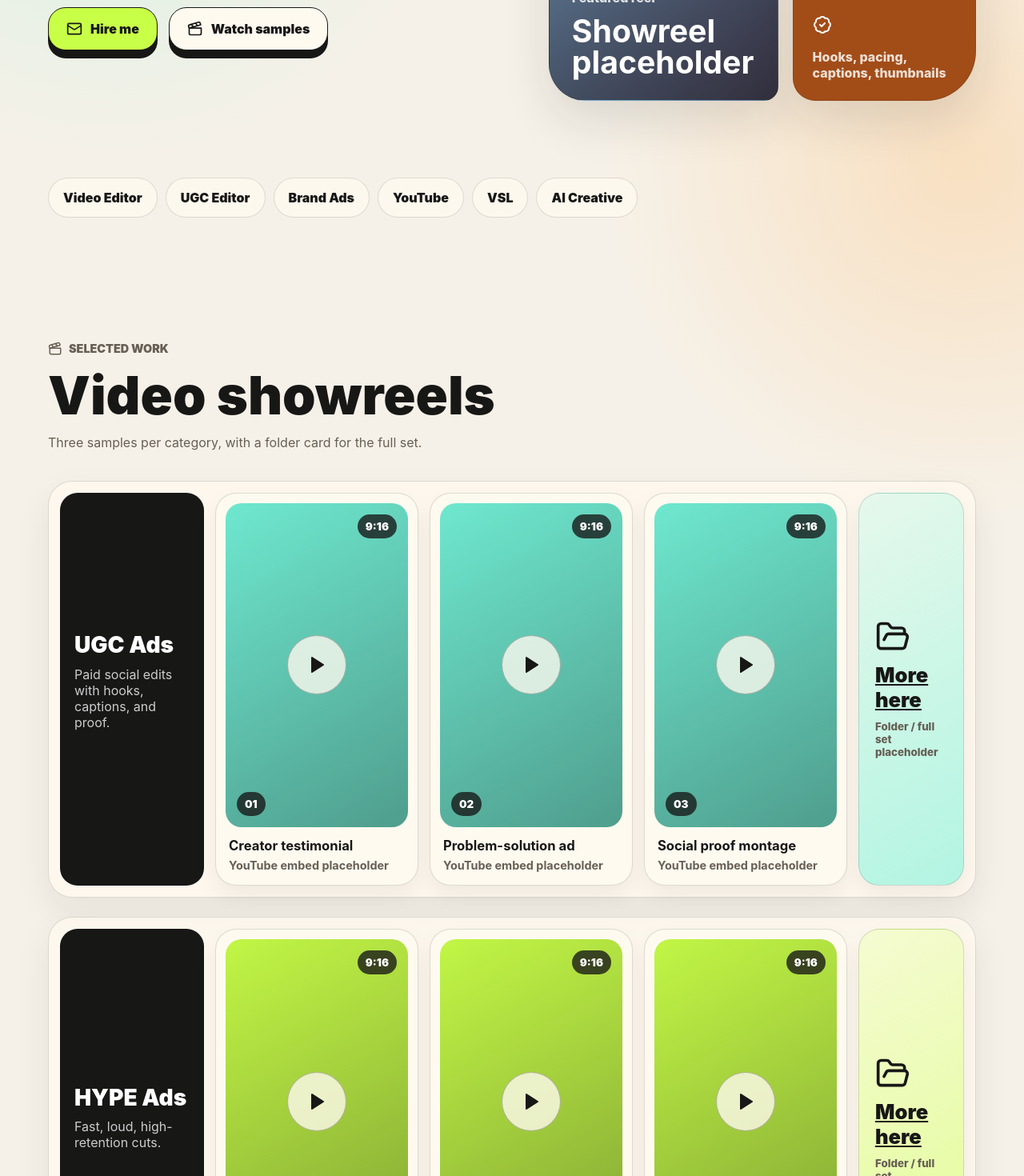
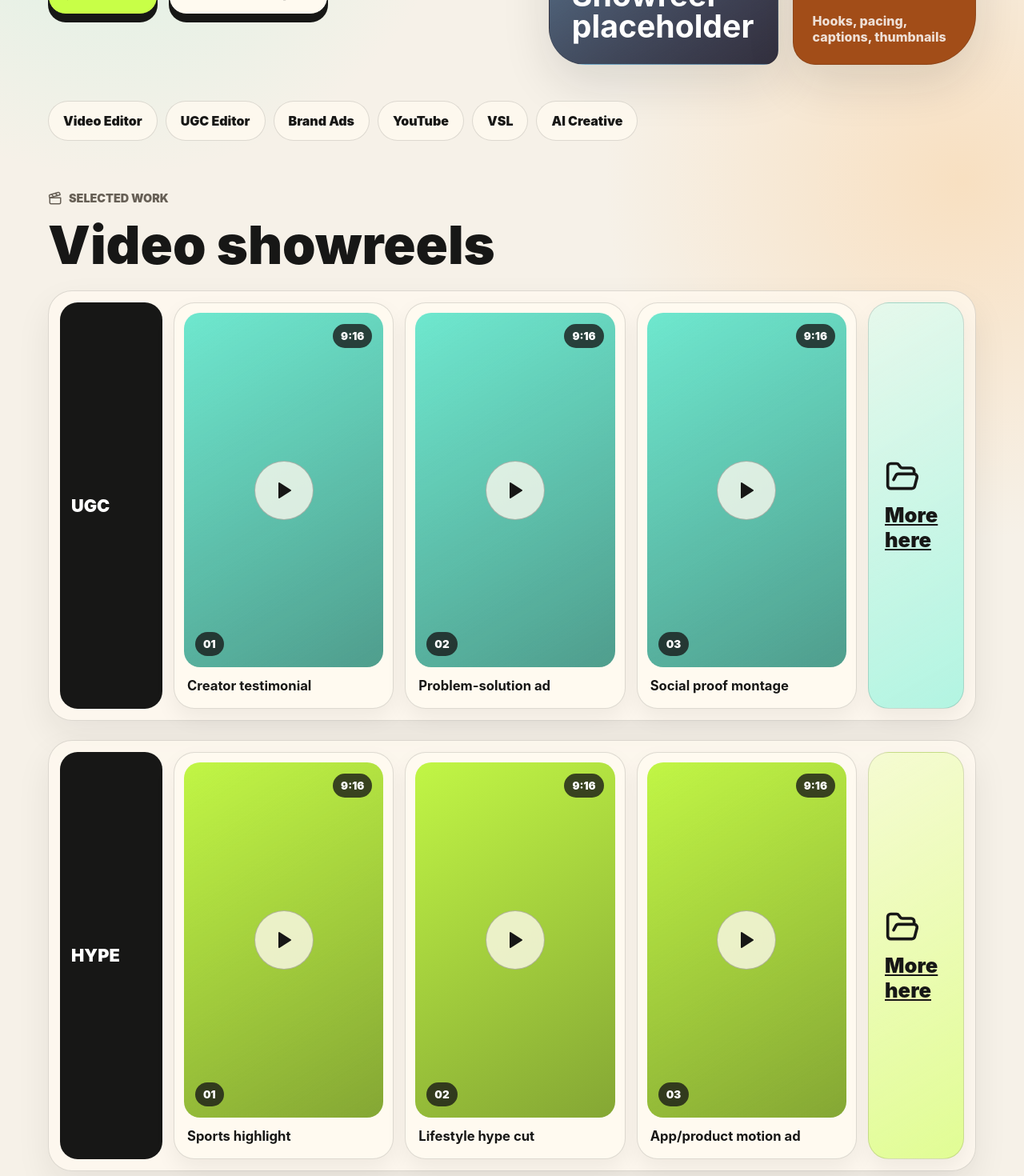
Before and after one commit to xeonshx/portfolio, a React (Vite) app: page / in a window 1280 px wide. Shown: the part 580-2050 px from the top of the page at 80% size. Built offline with nearby package versions, Linux system fonts and the light colour scheme.

Commit message:
Tighten portfolio layout and contact actions

```diff
--- a/src/main.jsx
+++ b/src/main.jsx
@@ -6,6 +6,7 @@ import {
   Clapperboard,
   FolderOpen,
   Mail,
+  MessageCircle,
   Play,
   Sparkles,
 } from 'lucide-react';
@@ -16,28 +17,28 @@ const categories = ['Video Editor', 'UGC Editor', 'Brand Ads', 'YouTube', 'VSL',
 const showreels = [
   {
     title: 'UGC Ads',
-    summary: 'Paid social edits with hooks, captions, and proof.',
+    label: 'UGC',
     accent: 'mint',
     moreUrl: 'https://photos.app.goo.gl/YPPkXLnuWomS3PSTA',
     samples: ['Creator testimonial', 'Problem-solution ad', 'Social proof montage'],
   },
   {
     title: 'HYPE Ads',
-    summary: 'Fast, loud, high-retention cuts.',
+    label: 'HYPE',
     accent: 'lime',
     moreUrl: '#contact',
     samples: ['Sports highlight', 'Lifestyle hype cut', 'App/product motion ad'],
   },
   {
     title: 'Voiceover & Bilingual Ads',
-    summary: 'Voice-led ads with clean subtitles.',
+    label: 'Voiceover',
     accent: 'sky',
     moreUrl: 'https://photos.app.goo.gl/YPPkXLnuWomS3PSTA',
     samples: ['Founder voiceover', 'Bilingual explainer', 'Narrative testimonial'],
   },
   {
     title: 'Video Sales Letter (VSL)',
-    summary: 'One wide VSL slot for long-form sales edits.',
+    label: 'VSL',
     accent: 'orange',
     moreUrl: 'https://photos.app.goo.gl/Fu2JqKmgsPzQyUDR6',
     format: '16:9',
@@ -46,7 +47,7 @@ const showreels = [
   },
   {
     title: 'Podcast & AI Ads',
-    summary: 'Podcast clips and AI-assisted ad concepts.',
+    label: 'Podcast + AI',
     accent: 'pink',
     moreUrl: '#contact',
     samples: ['Podcast clip', 'AI concept ad', 'Talking-head authority edit'],
@@ -75,7 +76,6 @@ function VideoPlaceholder({ label, index, accent, format = '9:16', layout = 'por
         <span className="videoIndex">{String(index + 1).padStart(2, '0')}</span>
       </div>
       <h4>{label}</h4>
-      <p>YouTube embed placeholder</p>
     </article>
   );
 }
@@ -87,8 +87,7 @@ function ShowreelRow({ reel }) {
       id={reel.title.toLowerCase().replaceAll(' ', '-')}
     >
       <div className="reelIntro">
-        <h3>{reel.title}</h3>
-        <p>{reel.summary}</p>
+        <h3>{reel.label}</h3>
       </div>
       <div className="reelGrid">
         {reel.samples.map((sample, index) => (
@@ -104,7 +103,6 @@ function ShowreelRow({ reel }) {
         <a className={`folderCard ${reel.accent}`} href={reel.moreUrl}>
           <FolderOpen size={44} />
           <span>More here</span>
-          <small>Folder / full set placeholder</small>
         </a>
       </div>
     </section>
@@ -139,8 +137,8 @@ function App() {
             <span>AI Creative</span>
           </div>
           <div className="heroActions">
-            <a className="primaryBtn" href="mailto:shafinhaque123456@gmail.com">
-              <Mail size={20} /> Hire me
+            <a className="primaryBtn" href="https://wa.me/60178708152">
+              <MessageCircle size={20} /> Hire me
             </a>
             <a className="secondaryBtn" href="#work">
               <Clapperboard size={20} /> Watch samples
@@ -179,13 +177,35 @@ function App() {
             <Clapperboard size={18} /> Selected work
           </p>
           <h2>Video showreels</h2>
-          <p>Three samples per category, with a folder card for the full set.</p>
         </div>
 
         <div className="showreelStack">
           {showreels.map((reel) => (
             <ShowreelRow key={reel.title} reel={reel} />
           ))}
+        </div>
+      </section>
+
+      <section id="ai-creative" className="aiCreative">
+        <div className="aiCopy">
+          <p className="eyebrow">
+            <Sparkles size={18} /> AI creative
+          </p>
+          <h2>More angles. Faster tests.</h2>
+        </div>
+        <div className="aiGrid">
+          <article>
+            <strong>Hook ideas</strong>
+            <span>More openings to test.</span>
+          </article>
+          <article>
+            <strong>Script routes</strong>
+            <span>Cleaner ad structure.</span>
+          </article>
+          <article>
+            <strong>Visual concepts</strong>
+            <span>References before the edit.</span>
+          </article>
         </div>
       </section>
 
@@ -210,8 +230,11 @@ function App() {
           </p>
           <h2>Send the YouTube links later. The slots are ready.</h2>
         </div>
-        <a className="primaryBtn" href="mailto:shafinhaque123456@gmail.com">
-          shafinhaque123456@gmail.com <ArrowUpRight size={20} />
+        <a className="primaryBtn" href="https://wa.me/60178708152">
+          WhatsApp me <ArrowUpRight size={20} />
+        </a>
+        <a className="secondaryBtn contactEmail" href="mailto:shafinhaque123456@gmail.com">
+          <Mail size={20} /> Email
         </a>
       </section>
     </main>
--- a/src/styles.css
+++ b/src/styles.css
@@ -92,10 +92,10 @@ main {
   grid-template-columns: minmax(0, 0.94fr) minmax(360px, 0.86fr);
   gap: 42px;
   align-items: center;
-  min-height: calc(100vh - 84px);
+  min-height: calc(88vh - 84px);
   width: min(1160px, calc(100% - 32px));
   margin: 0 auto;
-  padding: 68px 0 44px;
+  padding: 54px 0 24px;
 }
 
 .eyebrow {
@@ -294,7 +294,7 @@ h3 {
 
 .categoryRail {
   width: min(1160px, calc(100% - 32px));
-  margin: 0 auto 72px;
+  margin: 0 auto 24px;
   overflow-x: auto;
   padding-bottom: 8px;
 }
@@ -305,6 +305,7 @@ h3 {
 }
 
 .work,
+.aiCreative,
 .clients,
 .contact {
   width: min(1160px, calc(100% - 32px));
@@ -312,9 +313,13 @@ h3 {
   padding: 72px 0;
 }
 
+.work {
+  padding-top: 28px;
+}
+
 .sectionHeader {
   max-width: 930px;
-  margin-bottom: 34px;
+  margin-bottom: 24px;
 }
 
 .sectionHeader p,
@@ -330,7 +335,7 @@ h3 {
 
 .reelRow {
   display: grid;
-  grid-template-columns: 180px minmax(0, 1fr);
+  grid-template-columns: 128px minmax(0, 1fr);
   gap: 14px;
   align-items: stretch;
   padding: 14px;
@@ -345,7 +350,7 @@ h3 {
   min-height: 0;
   flex-direction: column;
   justify-content: center;
-  padding: 18px;
+  padding: 14px;
   border-radius: 22px;
   background: var(--ink);
   color: white;
@@ -357,14 +362,15 @@ h3 {
 }
 
 .reelIntro h3 {
-  margin-bottom: 12px;
-  font-size: clamp(1.65rem, 2.2vw, 2.35rem);
-  line-height: 0.98;
+  margin-bottom: 0;
+  font-size: clamp(1.28rem, 1.7vw, 1.85rem);
+  line-height: 1.02;
+  overflow-wrap: anywhere;
 }
 
 .reelGrid {
   display: grid;
-  grid-template-columns: repeat(3, minmax(180px, 1fr)) minmax(130px, 0.52fr);
+  grid-template-columns: repeat(3, minmax(205px, 1fr)) minmax(120px, 0.42fr);
   gap: 14px;
 }
 
@@ -463,13 +469,6 @@ h3 {
   line-height: 1.15;
 }
 
-.videoCard p {
-  margin: 0 4px 4px;
-  color: var(--muted);
-  font-size: 0.9rem;
-  font-weight: 750;
-}
-
 .folderCard {
   display: flex;
   min-height: 100%;
@@ -486,17 +485,63 @@ h3 {
   text-decoration: underline;
 }
 
-.folderCard small {
-  color: var(--muted);
-  font-weight: 850;
-}
-
 .split {
   display: grid;
   grid-template-columns: 0.7fr 1fr;
   gap: 24px;
   max-width: none;
   align-items: end;
+}
+
+.aiCreative {
+  display: grid;
+  grid-template-columns: 0.72fr 1fr;
+  gap: 18px;
+  align-items: stretch;
+}
+
+.aiCopy,
+.aiGrid article {
+  border: 1px solid var(--line);
+  border-radius: 30px;
+  background: var(--surface);
+  box-shadow: 0 16px 36px rgba(23, 23, 22, 0.07);
+}
+
+.aiCopy {
+  padding: 28px;
+}
+
+.aiCopy h2 {
+  margin-bottom: 0;
+  font-size: clamp(2.4rem, 4.8vw, 5rem);
+}
+
+.aiGrid {
+  display: grid;
+  grid-template-columns: repeat(3, minmax(0, 1fr));
+  gap: 14px;
+}
+
+.aiGrid article {
+  display: flex;
+  min-height: 220px;
+  flex-direction: column;
+  justify-content: flex-end;
+  padding: 22px;
+}
+
+.aiGrid strong {
+  color: var(--brown);
+  font-size: 1.55rem;
+  line-height: 1.05;
+  font-weight: 950;
+}
+
+.aiGrid span {
+  margin-top: 10px;
+  color: var(--muted);
+  font-weight: 800;
 }
 
 .clientGrid {
@@ -538,9 +583,21 @@ h3 {
   color: var(--ink);
 }
 
+.contact .contactEmail {
+  color: white;
+  border-color: white;
+  background: transparent;
+  box-shadow: 0 10px 0 white;
+}
+
+.contact .contactEmail:hover {
+  box-shadow: 0 6px 0 white;
+}
+
 @media (max-width: 1020px) {
   .hero,
   .reelRow,
+  .aiCreative,
   .split {
     grid-template-columns: 1fr;
   }
@@ -554,6 +611,7 @@ h3 {
   }
 
   .reelGrid,
+  .aiGrid,
   .clientGrid {
     grid-template-columns: repeat(2, minmax(0, 1fr));
   }
@@ -584,6 +642,7 @@ h3 {
 
   .heroBoard,
   .reelGrid,
+  .aiGrid,
   .clientGrid {
     grid-template-columns: 1fr;
   }
```
